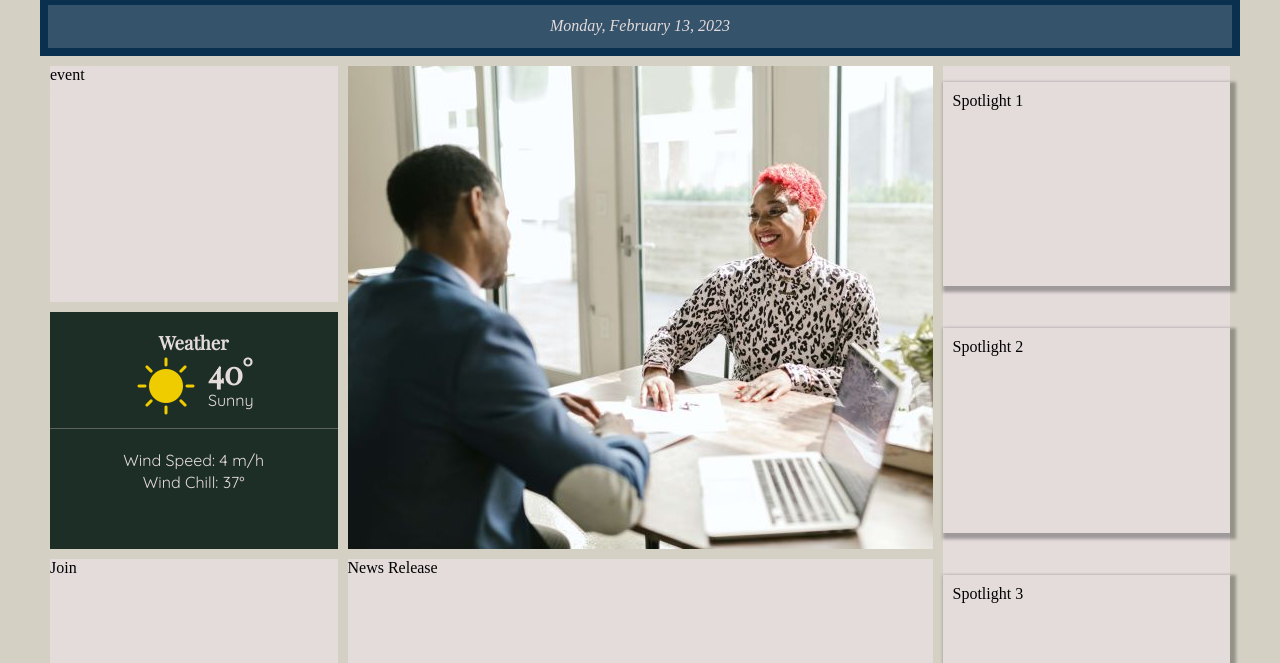
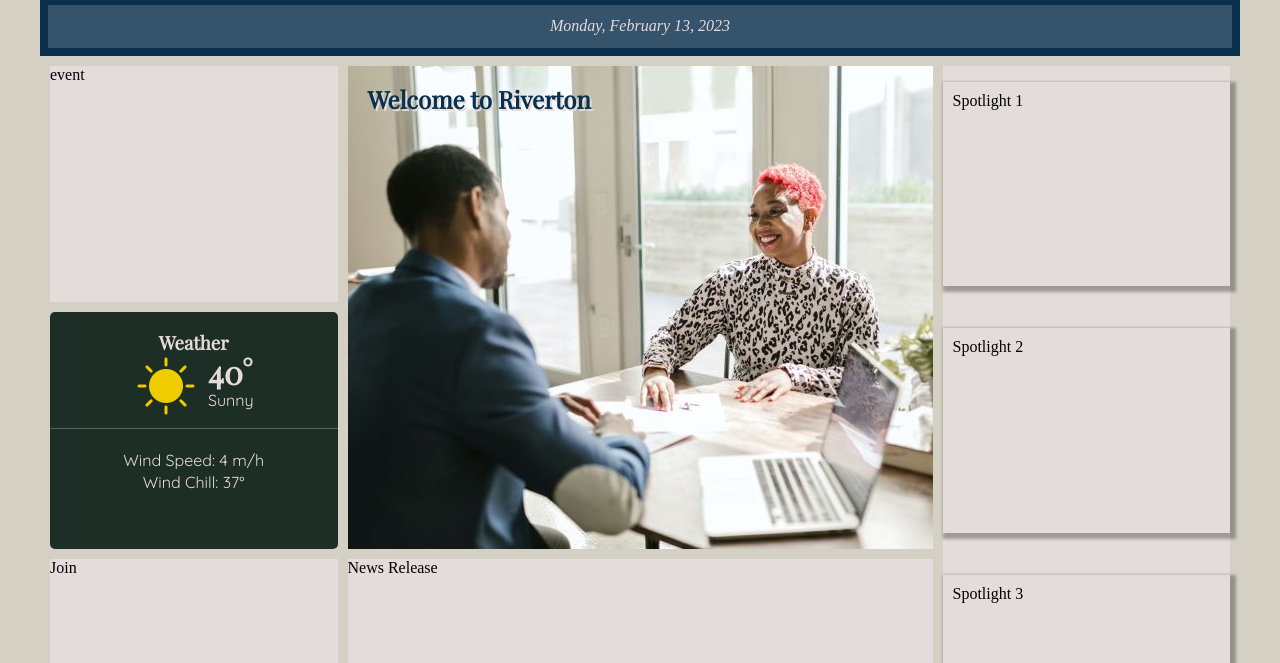
Before and after one commit to ghostofmoons/wdd230, a plain HTML site: page Chamber/index.html in a window 1280 px wide. Shown: the part 137-800 px from the top of the page. Drawn offline with nearby package versions, Linux system fonts and the light colour scheme; a web font is replaced by a local one.

Commit message:
borders and welcome

```diff
--- a/Chamber/index.html
+++ b/Chamber/index.html
@@ -67,13 +67,15 @@
     Hero, events, weather info, news, business spotlights, and joining-->
     <main class="main">
         <div class ="hero">
+            <h2>Welcome to Riverton</h2>
             <picture class="heroPicture">
                 <source srcset="images/wdd230_952_medium.jpg" media="(min-width: 768px) and
                 (max-width: 993px)">
                 <source srcset="images/wdd230_585_large.jpg" media="(min-width: 992px)">
                 <img src="images/wdd230_721_small.jpg" alt="wdd230 picture">
+
             </picture>
-            <!--<h2>Welcome to Riverton</h2> -->
+
         </div>
         <div class ="event">event
             <h2>Women on the Hill</h2>
--- a/Chamber/styles/base.css
+++ b/Chamber/styles/base.css
@@ -125,7 +125,7 @@
         }
 
     /*basic container area fix for each div*/
-        main div{
+        .event, .news, .spotlight, .join {
 
 
             background-color: #E4DBDB;
@@ -136,12 +136,13 @@
             padding: 0;
             align-items: center;
         }
-        /*.heroPicture h2 {
-            color: #1d2e26;
+        .hero h2 {
+            color: #09314F;
             position: absolute;
-            top: 8px;
-            left: 16px;
-        }*/
+            padding: 20px;
+            font-family: 'Playfair Display', serif;
+            text-shadow: 2px 2px #E4DBDB;
+        }
         .hero img{
             display: block;
             max-width: 100%;
@@ -150,9 +151,10 @@
 
     /*Weather area set up----------------*/
         .weather {
-            background-color: #1d2e26;
+            background-color: #1D2E26;
             color: #E4DBDB;
             padding-top: 10px;
+            border-radius: 5px;
         }
         .weather h3 {
             text-align: center;
@@ -161,7 +163,7 @@
             padding-top: 10px;
         }
         .weather div {
-            background-color: #1d2e26;
+            background-color: #1D2E26;
         }
         .currentWeather{
             justify-content: center;
```
